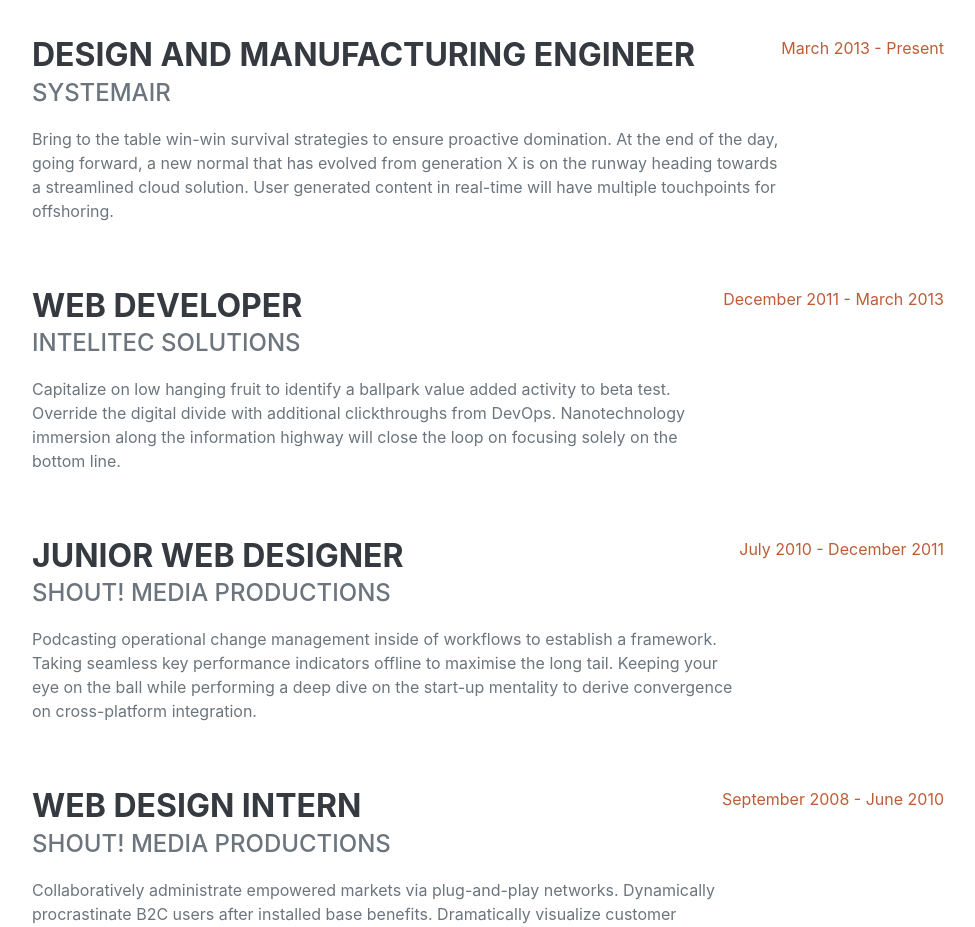
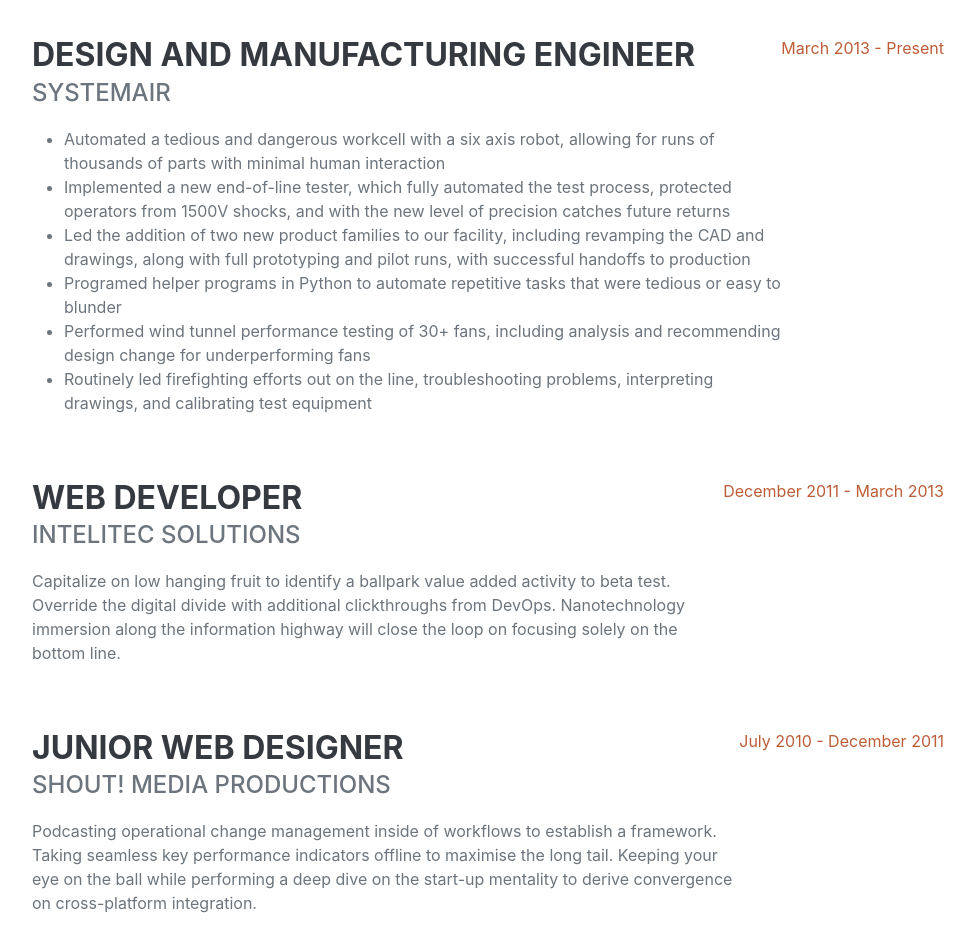
Before and after one commit to bennetster/bennetster.github.io, a plain HTML site: page index.html in a window 1280 px wide. Shown: the part 960-1887 px from the top of the page, without its empty margins (288-1263 px from the left). Drawn offline with nearby package versions, Linux system fonts and the light colour scheme; a web font is replaced by a local one.

Commit message:
Added Systemair Exp

```diff
--- a/index.html
+++ b/index.html
@@ -62,7 +62,18 @@
                         <div class="flex-grow-1">
                             <h3 class="mb-0">Design and Manufacturing Engineer</h3>
                             <div class="subheading mb-3">Systemair</div>
-                            <p>Bring to the table win-win survival strategies to ensure proactive domination. At the end of the day, going forward, a new normal that has evolved from generation X is on the runway heading towards a streamlined cloud solution. User generated content in real-time will have multiple touchpoints for offshoring.</p>
+                            <ul>
+                                <li>Automated a tedious and dangerous workcell with a six axis robot, allowing for runs of thousands of parts with minimal human interaction</li>
+                                <li>Implemented a new end-of-line tester, which fully automated the test process, protected operators from 1500V shocks, and with the new level of precision catches future returns
+                                </li>
+                                <li>Led the addition of two new product families to our facility, including revamping the CAD and drawings, along with full prototyping and pilot runs, with successful handoffs to production
+                                </li>
+                                <li>Programed helper programs in Python to automate repetitive tasks that were tedious or easy to blunder</li>
+                                <li>Performed wind tunnel performance testing of 30+ fans, including analysis and recommending design change for underperforming fans
+                                </li>
+                                <li>Routinely led firefighting efforts out on the line, troubleshooting problems, interpreting drawings, and calibrating test equipment
+                                </li>
+                            </ul>
                         </div>
                         <div class="flex-shrink-0"><span class="text-primary">March 2013 - Present</span></div>
                     </div>
```
